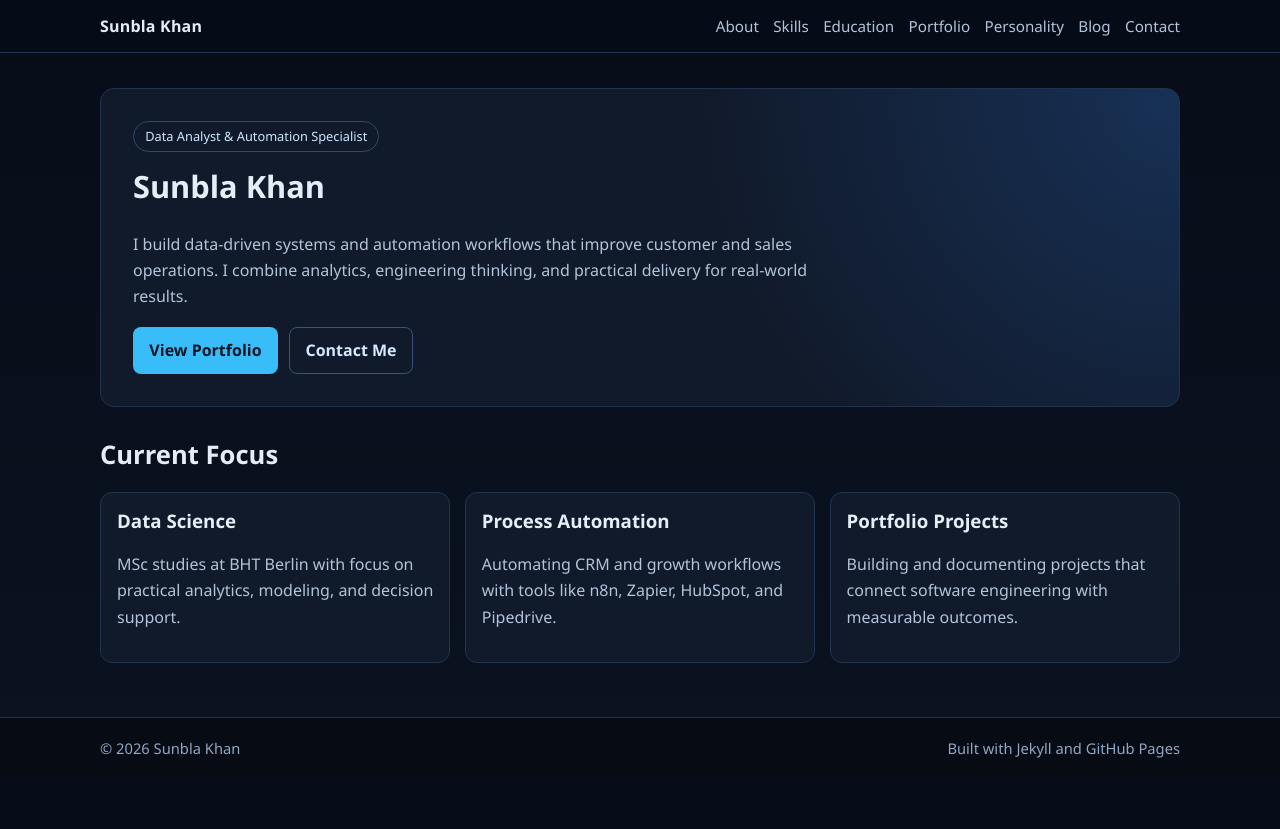
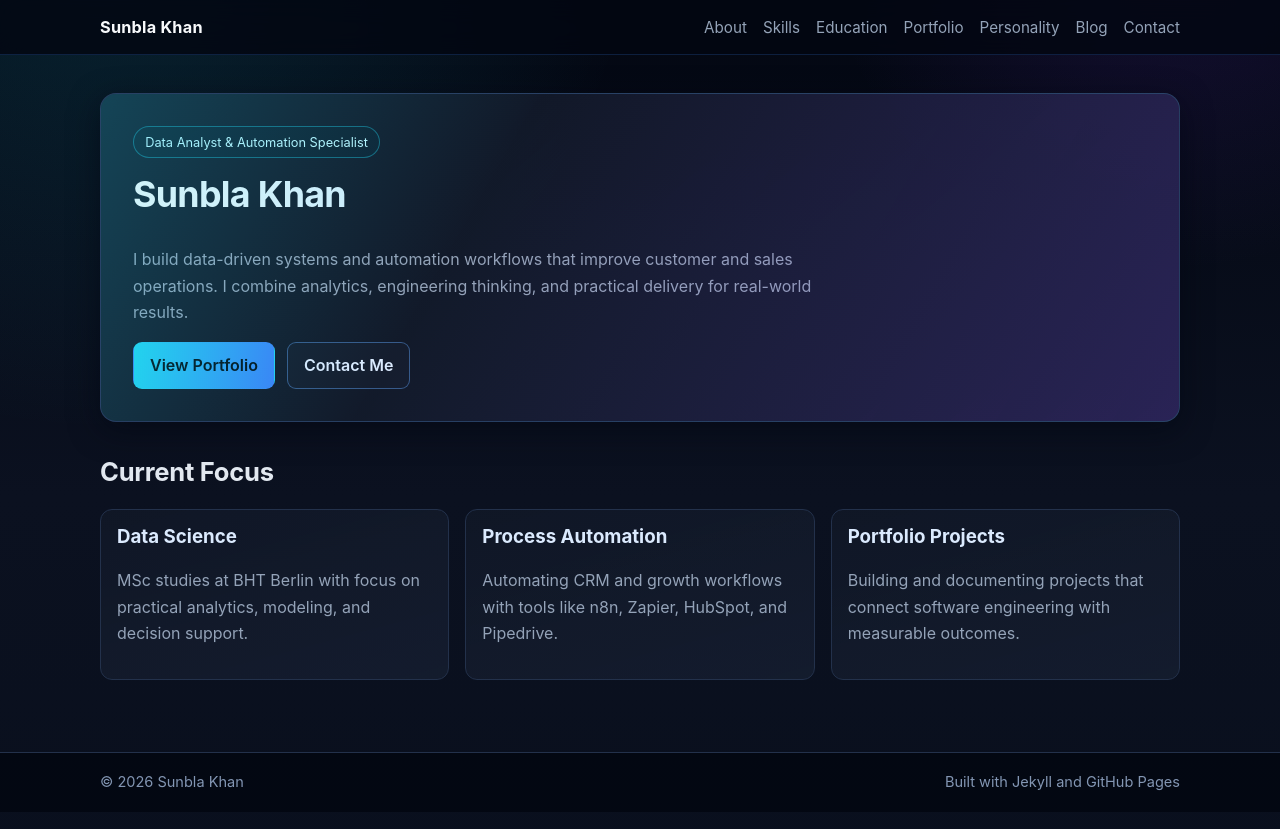
Before and after one commit to Sunblakhan/sunblakhan.github.io, a Jekyll site: the page built from index.md, in a window 1280 px wide. Shown: the top 829 px of the page. Built offline with Jekyll 4.4.1, drawn with Linux system fonts in a browser that asks for light colours.

Commit message:
Enhance dark developer theme with gradients and hover effects

```diff
--- a/assets/css/style.css
+++ b/assets/css/style.css
@@ -1,13 +1,14 @@
 :root {
-  --bg: #0b1220;
-  --bg-elev: #111a2b;
-  --bg-soft: #16243b;
-  --text: #e5edf7;
-  --text-soft: #b2c3da;
-  --accent: #38bdf8;
-  --accent-2: #60a5fa;
-  --border: #22334d;
-  --ok: #34d399;
+  --bg-0: #030712;
+  --bg-1: #0b1120;
+  --bg-2: #111827;
+  --bg-3: #172033;
+  --text: #e2e8f0;
+  --text-muted: #94a3b8;
+  --line: #23314b;
+  --accent: #22d3ee;
+  --accent-2: #7c3aed;
+  --accent-3: #3b82f6;
 }
 
 * {
@@ -21,10 +22,14 @@ body {
 }
 
 body {
-  font-family: "Segoe UI", Tahoma, Geneva, Verdana, sans-serif;
-  background: linear-gradient(180deg, #070d18 0%, var(--bg) 100%);
+  font-family: "Inter", "Segoe UI", Arial, sans-serif;
   color: var(--text);
   line-height: 1.65;
+  background:
+    radial-gradient(1200px circle at 8% -12%, rgba(34, 211, 238, 0.15), transparent 45%),
+    radial-gradient(900px circle at 92% -10%, rgba(124, 58, 237, 0.16), transparent 40%),
+    linear-gradient(180deg, var(--bg-0) 0%, var(--bg-1) 55%, #090f1d 100%);
+  background-attachment: fixed;
 }
 
 .container {
@@ -35,25 +40,32 @@ body {
 .site-header {
   position: sticky;
   top: 0;
-  z-index: 10;
-  background: rgba(7, 13, 24, 0.95);
-  backdrop-filter: blur(10px);
-  border-bottom: 1px solid var(--border);
+  z-index: 40;
+  background: rgba(3, 7, 18, 0.82);
+  backdrop-filter: blur(12px);
+  border-bottom: 1px solid rgba(59, 130, 246, 0.2);
 }
 
 .nav-wrap {
   display: flex;
   align-items: center;
   justify-content: space-between;
-  gap: 1.5rem;
-  padding: 0.8rem 0;
+  gap: 1.25rem;
+  padding: 0.85rem 0;
 }
 
 .brand {
-  color: var(--text);
+  font-size: 1.02rem;
   font-weight: 700;
+  text-decoration: none;
+  color: #f8fafc;
   letter-spacing: 0.2px;
-  text-decoration: none;
+  transition: color 0.25s ease, text-shadow 0.25s ease;
+}
+
+.brand:hover {
+  color: var(--accent);
+  text-shadow: 0 0 20px rgba(34, 211, 238, 0.35);
 }
 
 .nav-links {
@@ -62,128 +74,188 @@ body {
   list-style: none;
   display: flex;
   flex-wrap: wrap;
-  gap: 0.9rem;
+  gap: 1rem;
 }
 
 .nav-links a {
-  color: var(--text-soft);
+  position: relative;
+  color: var(--text-muted);
   text-decoration: none;
   font-size: 0.95rem;
+  transition: color 0.2s ease;
+}
+
+.nav-links a::after {
+  content: "";
+  position: absolute;
+  left: 0;
+  bottom: -0.25rem;
+  width: 100%;
+  height: 2px;
+  transform: scaleX(0);
+  transform-origin: right;
+  transition: transform 0.25s ease;
+  background: linear-gradient(90deg, var(--accent), var(--accent-2));
 }
 
 .nav-links a:hover {
-  color: var(--accent);
+  color: #dbeafe;
+}
+
+.nav-links a:hover::after {
+  transform: scaleX(1);
+  transform-origin: left;
 }
 
 .content-area {
-  padding: 2.2rem 0 3.4rem;
+  padding: 2.4rem 0 3.5rem;
 }
 
 h1,
 h2,
 h3 {
-  line-height: 1.25;
   margin-top: 0.2rem;
+  line-height: 1.2;
 }
 
 h1 {
-  font-size: clamp(1.8rem, 2.4vw, 2.6rem);
+  font-size: clamp(2rem, 2.8vw, 2.9rem);
+  letter-spacing: -0.02em;
 }
 
 h2 {
-  margin-top: 2rem;
-  font-size: clamp(1.3rem, 2vw, 1.8rem);
+  font-size: clamp(1.28rem, 2vw, 1.85rem);
+  margin-top: 2.2rem;
+  letter-spacing: -0.01em;
 }
 
 p,
 li {
-  color: var(--text-soft);
+  color: var(--text-muted);
 }
 
 a {
   color: var(--accent);
+  transition: color 0.22s ease;
 }
 
 a:hover {
-  color: var(--accent-2);
+  color: #a5f3fc;
 }
 
 .hero {
-  background: radial-gradient(circle at top right, #173156 0%, var(--bg-elev) 42%);
-  border: 1px solid var(--border);
-  border-radius: 14px;
+  position: relative;
+  overflow: hidden;
+  background: linear-gradient(140deg, rgba(17, 24, 39, 0.94), rgba(23, 32, 51, 0.88));
+  border: 1px solid rgba(96, 165, 250, 0.28);
+  border-radius: 16px;
   padding: 2rem;
-  margin-bottom: 1.4rem;
+  margin-bottom: 1.3rem;
+  box-shadow: 0 8px 30px rgba(3, 7, 18, 0.55);
+}
+
+.hero::before {
+  content: "";
+  position: absolute;
+  inset: -1px;
+  border-radius: inherit;
+  background: linear-gradient(120deg, rgba(34, 211, 238, 0.24), transparent 35%, rgba(124, 58, 237, 0.2));
+  pointer-events: none;
+}
+
+.hero h1 {
+  background: linear-gradient(92deg, #f8fafc 0%, #bae6fd 42%, #c4b5fd 100%);
+  -webkit-background-clip: text;
+  background-clip: text;
+  color: transparent;
 }
 
 .hero p {
-  max-width: 74ch;
+  max-width: 72ch;
 }
 
 .tag {
   display: inline-block;
-  padding: 0.25rem 0.7rem;
+  margin-bottom: 0.75rem;
+  padding: 0.27rem 0.7rem;
   border-radius: 999px;
+  border: 1px solid rgba(34, 211, 238, 0.4);
+  color: #bff6ff;
   font-size: 0.8rem;
-  border: 1px solid #2f4a6b;
-  color: #cde7ff;
-  margin-bottom: 0.7rem;
+  background: rgba(12, 35, 53, 0.6);
 }
 
 .actions {
   display: flex;
   flex-wrap: wrap;
-  gap: 0.7rem;
-  margin-top: 1.1rem;
+  gap: 0.75rem;
+  margin-top: 1.05rem;
 }
 
 .btn {
   display: inline-block;
-  padding: 0.56rem 0.96rem;
-  border-radius: 8px;
+  padding: 0.58rem 1rem;
+  border-radius: 9px;
+  border: 1px solid transparent;
   text-decoration: none;
   font-weight: 600;
-  border: 1px solid transparent;
+  transition: transform 0.18s ease, box-shadow 0.22s ease, border-color 0.2s ease, color 0.2s ease;
+}
+
+.btn:hover {
+  transform: translateY(-2px);
 }
 
 .btn-primary {
-  background: var(--accent);
-  color: #031625;
+  color: #02121b;
+  background: linear-gradient(100deg, var(--accent) 0%, var(--accent-3) 100%);
+  box-shadow: 0 0 0 rgba(34, 211, 238, 0);
 }
 
 .btn-primary:hover {
-  background: var(--accent-2);
-  color: #041628;
+  box-shadow: 0 8px 24px rgba(34, 211, 238, 0.28);
+  color: #001018;
 }
 
 .btn-ghost {
-  border-color: #37547a;
-  color: #d6e8ff;
+  color: #dbeafe;
+  border-color: rgba(96, 165, 250, 0.45);
+  background: rgba(23, 32, 51, 0.66);
 }
 
 .btn-ghost:hover {
-  border-color: #557fb5;
+  border-color: rgba(34, 211, 238, 0.65);
+  box-shadow: 0 0 0 1px rgba(34, 211, 238, 0.2) inset;
 }
 
 .grid {
   display: grid;
-  gap: 0.9rem;
   grid-template-columns: repeat(auto-fit, minmax(230px, 1fr));
+  gap: 1rem;
 }
 
 .card {
-  background: var(--bg-elev);
-  border: 1px solid var(--border);
+  position: relative;
+  background: linear-gradient(165deg, rgba(17, 24, 39, 0.86), rgba(23, 32, 51, 0.75));
+  border: 1px solid var(--line);
   border-radius: 12px;
   padding: 1rem;
+  transition: transform 0.22s ease, border-color 0.22s ease, box-shadow 0.22s ease;
+}
+
+.card:hover {
+  transform: translateY(-4px);
+  border-color: rgba(34, 211, 238, 0.45);
+  box-shadow: 0 14px 34px rgba(2, 8, 23, 0.58);
 }
 
 .card h3 {
   margin-top: 0;
+  color: #dbeafe;
 }
 
 .meta {
-  color: #94aecd;
+  color: #9eb0c9;
   font-size: 0.92rem;
 }
 
@@ -191,53 +263,70 @@ a:hover {
   display: flex;
   flex-wrap: wrap;
   gap: 0.45rem;
+  list-style: none;
   padding-left: 0;
-  list-style: none;
 }
 
 .pill {
-  border: 1px solid #35527a;
+  font-size: 0.82rem;
+  padding: 0.28rem 0.62rem;
   border-radius: 999px;
-  padding: 0.28rem 0.66rem;
-  color: #d6e8ff;
-  font-size: 0.84rem;
+  border: 1px solid rgba(59, 130, 246, 0.45);
+  color: #d5e7ff;
+  background: rgba(17, 35, 60, 0.6);
 }
 
 .site-footer {
-  border-top: 1px solid var(--border);
-  background: #060b14;
+  margin-top: 1rem;
+  border-top: 1px solid var(--line);
+  background: rgba(3, 7, 18, 0.88);
 }
 
 .footer-inner {
   padding: 1.1rem 0;
   display: flex;
   justify-content: space-between;
-  gap: 1rem;
   flex-wrap: wrap;
+  gap: 0.8rem;
 }
 
 .footer-inner p {
   margin: 0;
-  color: #8fa8c6;
-  font-size: 0.92rem;
+  color: #8396b3;
+  font-size: 0.91rem;
 }
 
 input,
 textarea {
   width: 100%;
-  background: var(--bg-soft);
+  border-radius: 9px;
+  border: 1px solid var(--line);
+  padding: 0.68rem 0.72rem;
+  background: rgba(11, 17, 32, 0.95);
   color: var(--text);
-  border: 1px solid var(--border);
-  border-radius: 8px;
-  padding: 0.65rem 0.7rem;
+  transition: border-color 0.2s ease, box-shadow 0.2s ease;
+}
+
+input:focus,
+textarea:focus {
+  border-color: rgba(34, 211, 238, 0.8);
+  box-shadow: 0 0 0 3px rgba(34, 211, 238, 0.12);
+  outline: none;
 }
 
 label {
   display: block;
   margin-bottom: 0.25rem;
-  color: #d6e8ff;
+  color: #cbd5e1;
 }
 
 .form-row {
-  margin-bottom: 0.82rem;
+  margin-bottom: 0.84rem;
 }
+
+@media (max-width: 720px) {
+  .nav-wrap {
+    flex-direction: column;
+    align-items: flex-start;
+  }
+}
```
